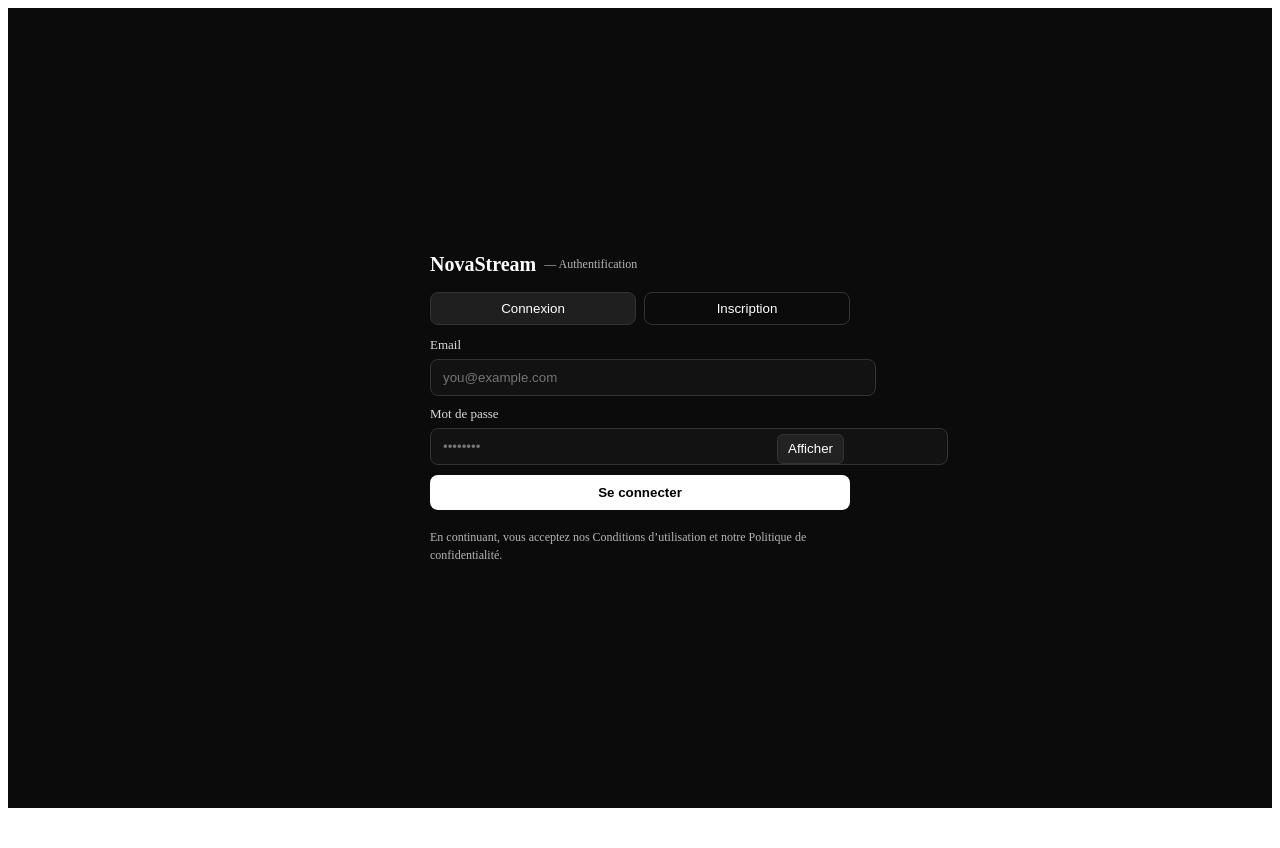
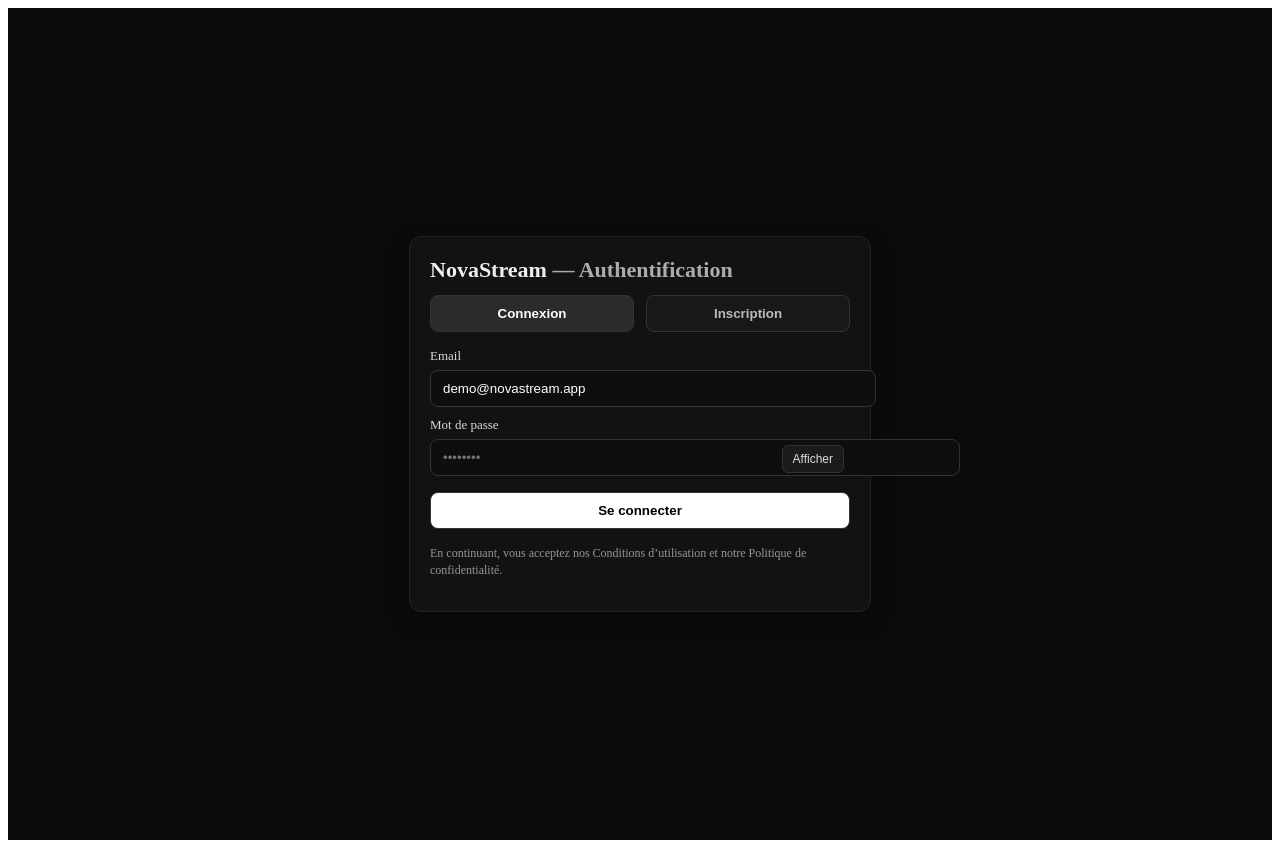
Before and after one commit to SaohTG/m3u-xstream-lector, a React (Vite) app in the folder packages/web/: page /auth in a window 1280 px wide. Before the commit the page ends 816 px from the top, so only its background shows below. Built offline with nearby package versions, Linux system fonts and the light colour scheme.

Commit message:
Enhance Auth component error handling and defaults

```diff
--- a/packages/web/src/routes/Auth.tsx
+++ b/packages/web/src/routes/Auth.tsx
@@ -1,171 +1,171 @@
 import React, { useState } from 'react';
 import { useNavigate } from 'react-router-dom';
-import { api, setToken } from '../lib/api';
+import { api, setToken, ApiError } from '../lib/api';
 
 export default function Auth() {
-  const nav = useNavigate();
-
   const [mode, setMode] = useState<'login' | 'signup'>('login');
-  const [email, setEmail] = useState('');
+  const [email, setEmail] = useState('demo@novastream.app');
   const [password, setPassword] = useState('');
   const [showPwd, setShowPwd] = useState(false);
+  const [error, setError] = useState<string | null>(null);
   const [loading, setLoading] = useState(false);
-  const [err, setErr] = useState<string | null>(null);
+  const navigate = useNavigate();
 
-  const submit = async (e: React.FormEvent) => {
+  async function submit(e: React.FormEvent) {
     e.preventDefault();
-    setErr(null);
+    setError(null);
     setLoading(true);
     try {
-      const path = mode === 'login' ? '/auth/login' : '/auth/signup';
-
-      const res = await api(path, {
-        method: 'POST',
-        body: JSON.stringify({ email, password }), // JSON correct
+      const endpoint = mode === 'signup' ? '/auth/signup' : '/auth/login';
+      const { token } = await api(endpoint, {
+        body: { email: email.trim(), password },
       });
-
-      // Accepte plusieurs formes de réponse (access_token|accessToken|token|jwt ou texte JWT)
-      const token =
-        res?.access_token ??
-        res?.accessToken ??
-        res?.token ??
-        res?.jwt ??
-        res?.data?.access_token ??
-        (typeof res === 'string' && /^eyJ[A-Za-z0-9_\-]+\./.test(res) ? res : null);
-
-      if (!token) {
-        // Aide au debug côté console
-        // eslint-disable-next-line no-console
-        console.debug('Réponse /auth:', res);
-        throw new Error('Token manquant');
+      setToken(token);
+      navigate('/movies');
+    } catch (err: any) {
+      if (err instanceof ApiError) {
+        // Montre le message renvoyé par l’API si dispo
+        const msg =
+          Array.isArray(err.raw?.message)
+            ? err.raw.message.join(', ')
+            : err.raw?.message || `${err.status} ${err.raw?.error || 'Erreur'}`;
+        setError(msg);
+        console.error('Auth error:', err.status, err.raw);
+      } else {
+        setError('Erreur réseau');
+        console.error(err);
       }
-
-      setToken(token);
-      nav('/onboarding', { replace: true });
-    } catch (e: any) {
-      setErr(e?.message || String(e));
     } finally {
       setLoading(false);
     }
-  };
+  }
 
   return (
-    <div style={{ minHeight: '100dvh', display: 'grid', placeItems: 'center', background: '#0b0b0b', color: '#fff' }}>
-      <div style={{ width: '100%', maxWidth: 420, padding: 16 }}>
-        <div style={{ marginBottom: 16, display: 'flex', alignItems: 'center', gap: 8 }}>
-          <div style={{ fontWeight: 800, fontSize: 20 }}>NovaStream</div>
-          <div style={{ opacity: 0.7, fontSize: 12 }}>— Authentification</div>
+    <div style={{ minHeight: '100dvh', background: '#0b0b0b', color: '#eee', display: 'grid', placeItems: 'center', padding: 16 }}>
+      <form
+        onSubmit={submit}
+        style={{
+          width: 420,
+          maxWidth: '95vw',
+          background: '#121212',
+          border: '1px solid #222',
+          borderRadius: 12,
+          padding: 20,
+          boxShadow: '0 8px 24px rgba(0,0,0,0.35)',
+        }}
+      >
+        <div style={{ fontSize: 22, fontWeight: 800, marginBottom: 12 }}>
+          NovaStream <span style={{ opacity: 0.7, fontWeight: 600 }}>— Authentification</span>
         </div>
 
-        <div style={{ display: 'flex', gap: 8, marginBottom: 12 }}>
+        <div style={{ display: 'flex', gap: 12, marginBottom: 16 }}>
           <button
             type="button"
-            onClick={() => { setMode('login'); setErr(null); }}
-            disabled={mode === 'login'}
+            onClick={() => setMode('login')}
             style={tabStyle(mode === 'login')}
           >
             Connexion
           </button>
           <button
             type="button"
-            onClick={() => { setMode('signup'); setErr(null); }}
-            disabled={mode === 'signup'}
+            onClick={() => setMode('signup')}
             style={tabStyle(mode === 'signup')}
           >
             Inscription
           </button>
         </div>
 
-        <form onSubmit={submit} style={{ display: 'grid', gap: 10 }}>
-          <label style={labelStyle}>
-            <div style={labelTextStyle}>Email</div>
+        <label style={labelStyle}>Email</label>
         <input
-              required
-              type="email"
-              placeholder="you@example.com"
           value={email}
           onChange={(e) => setEmail(e.target.value)}
+          placeholder="vous@exemple.com"
+          type="email"
+          required
           style={inputStyle}
-              autoComplete="username"
         />
-          </label>
 
-          <label style={labelStyle}>
-            <div style={labelTextStyle}>Mot de passe</div>
+        <label style={labelStyle}>Mot de passe</label>
         <div style={{ position: 'relative' }}>
           <input
-                required
-                type={showPwd ? 'text' : 'password'}
-                placeholder="••••••••"
             value={password}
             onChange={(e) => setPassword(e.target.value)}
-                style={{ ...inputStyle, paddingRight: 84 }}
-                autoComplete={mode === 'login' ? 'current-password' : 'new-password'}
+            placeholder="••••••••"
+            type={showPwd ? 'text' : 'password'}
+            required
+            minLength={6}
+            style={{ ...inputStyle, paddingRight: 96 }}
           />
           <button
             type="button"
-                onClick={() => setShowPwd((v) => !v)}
+            onClick={() => setShowPwd((s) => !s)}
             style={showBtnStyle}
-                title={showPwd ? 'Masquer' : 'Afficher'}
           >
             {showPwd ? 'Masquer' : 'Afficher'}
           </button>
         </div>
-          </label>
 
         <button
           type="submit"
           disabled={loading}
           style={{
+            width: '100%',
+            marginTop: 16,
+            padding: '10px 14px',
+            borderRadius: 8,
+            border: '1px solid #333',
             background: '#fff',
             color: '#000',
-              border: 'none',
-              borderRadius: 8,
-              padding: '10px 14px',
+            fontWeight: 700,
             cursor: 'pointer',
-              fontWeight: 600,
             opacity: loading ? 0.7 : 1,
           }}
         >
-            {loading ? '...' : mode === 'login' ? 'Se connecter' : 'Créer le compte'}
+          {mode === 'signup' ? 'Créer le compte' : 'Se connecter'}
         </button>
 
-          {err && (
-            <div style={{ color: '#ff6b6b', fontSize: 13, marginTop: 6 }}>
-              {err}
+        {error && (
+          <div style={{ color: '#ff6b6b', marginTop: 12, fontSize: 14 }}>
+            {error}
           </div>
         )}
 
-          <div style={{ fontSize: 12, opacity: 0.7, marginTop: 8, lineHeight: 1.5 }}>
+        <p style={{ opacity: 0.6, fontSize: 12, marginTop: 16, lineHeight: 1.4 }}>
           En continuant, vous acceptez nos Conditions d’utilisation et notre Politique de confidentialité.
-          </div>
+        </p>
       </form>
-      </div>
     </div>
   );
 }
 
-/* ---------- styles utilitaires ---------- */
+/* styles utilitaires */
+function tabStyle(active: boolean): React.CSSProperties {
+  return {
+    flex: 1,
+    padding: '10px 12px',
+    borderRadius: 8,
+    border: '1px solid #333',
+    background: active ? '#2b2b2b' : '#181818',
+    color: active ? '#fff' : '#bbb',
+    fontWeight: 700,
+    cursor: 'pointer',
+  };
+}
 
-const tabStyle = (active: boolean): React.CSSProperties => ({
-  flex: 1,
-  background: active ? '#1f1f1f' : 'transparent',
-  color: '#fff',
-  border: '1px solid #333',
-  borderRadius: 8,
-  padding: '8px 10px',
-  cursor: active ? 'default' : 'pointer',
-});
-
-const labelStyle: React.CSSProperties = { display: 'grid', gap: 6 };
-const labelTextStyle: React.CSSProperties = { fontSize: 13, opacity: 0.85 };
+const labelStyle: React.CSSProperties = {
+  display: 'block',
+  marginTop: 10,
+  marginBottom: 6,
+  fontSize: 13,
+  opacity: 0.9,
+};
 
 const inputStyle: React.CSSProperties = {
   width: '100%',
   padding: '10px 12px',
   borderRadius: 8,
   border: '1px solid #333',
-  background: '#121212',
+  background: '#0e0e0e',
   color: '#fff',
   outline: 'none',
 };
@@ -174,11 +174,11 @@ const showBtnStyle: React.CSSProperties = {
   position: 'absolute',
   right: 6,
   top: 6,
-  height: 30,
-  padding: '0 10px',
-  background: '#222',
-  color: '#fff',
+  padding: '6px 10px',
+  borderRadius: 6,
   border: '1px solid #333',
-  borderRadius: 6,
+  background: '#1b1b1b',
+  color: '#ddd',
   cursor: 'pointer',
+  fontSize: 12,
 };
```
Lines whose indentation alone changed are shown as unchanged.
